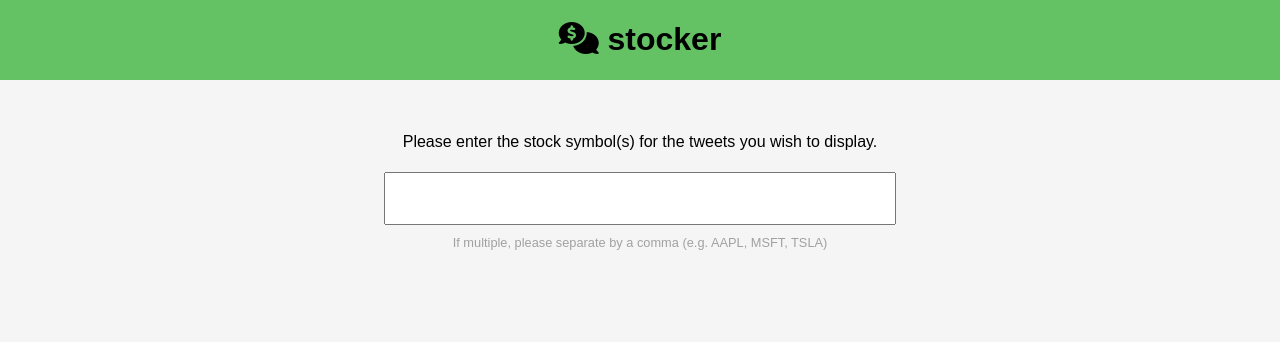
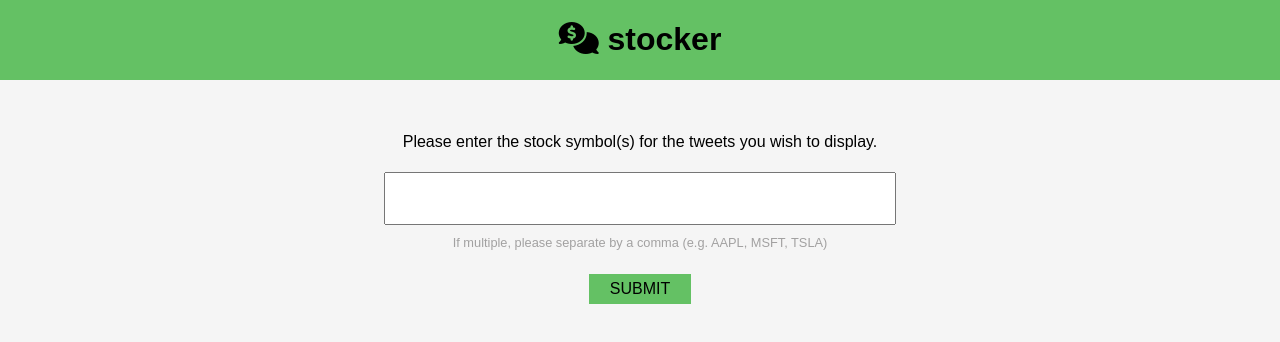
Before and after one commit to mjhughes707/stocker, a React (Create React App) app: page / in a window 1280 px wide. Shown: the top 342 px of the page. Built offline with nearby package versions, Linux system fonts and the light colour scheme.

Commit message:
added ability to retrieve tweets based on inputted stock symbol

```diff
--- a/src/components/Request.js
+++ b/src/components/Request.js
@@ -1,23 +1,29 @@
 import React, { Fragment, useState } from "react";
 
 const Request = () => {
-  const [stockData, setStockData] = useState({
-    symbols: [],
-  });
+  const [symbols, setSymbols] = useState("");
 
-  const { symbols } = stockData;
+  const handleChange = e => setSymbols(e.target.value);
 
-  const handleChange = e =>
-    setStockData({
-      [e.target.name]: e.target.value,
-    });
+  const handleSubmit = async e => {
+    e.preventDefault();
+    try {
+      const response = await fetch(
+        `https://api.stocktwits.com/api/2/streams/symbol/${symbols}.json`
+      );
+      const responseJSON = await response.json();
+      console.log(responseJSON);
+    } catch (err) {
+      console.log(err);
+    }
+  };
 
   return (
     <Fragment>
       <h4 className="request-header">
         Please enter the stock symbol(s) for the tweets you wish to display.
       </h4>
-      <form className="request-form">
+      <form className="request-form" onSubmit={e => handleSubmit(e)}>
         <input
           className="request-field"
           type="text"
@@ -29,6 +35,7 @@ const Request = () => {
         <small>
           If multiple, please separate by a comma (e.g. AAPL, MSFT, TSLA)
         </small>
+        <input type="submit" className="btn" />
       </form>
     </Fragment>
   );
--- a/src/styles.css
+++ b/src/styles.css
@@ -66,6 +66,24 @@ small {
   font-size: 0.8rem;
 }
 
+.btn {
+  display: inline-block;
+  margin-top: 1.5rem;
+  background: rgb(100, 193, 100);
+  padding: 0.4rem 1.3rem;
+  border: none;
+  cursor: pointer;
+  font-size: 1rem;
+  text-transform: uppercase;
+  -webkit-transition: all 0.25s ease-in-out;
+  transition: all 0.25s ease-in-out;
+}
+
+.btn:hover {
+  background: rgb(126, 210, 126);
+  border: 1px solid black;
+}
+
 /* Medium devices (tablets, 768px and up) */
 @media (min-width: 768px) {
   .request-field {
```
